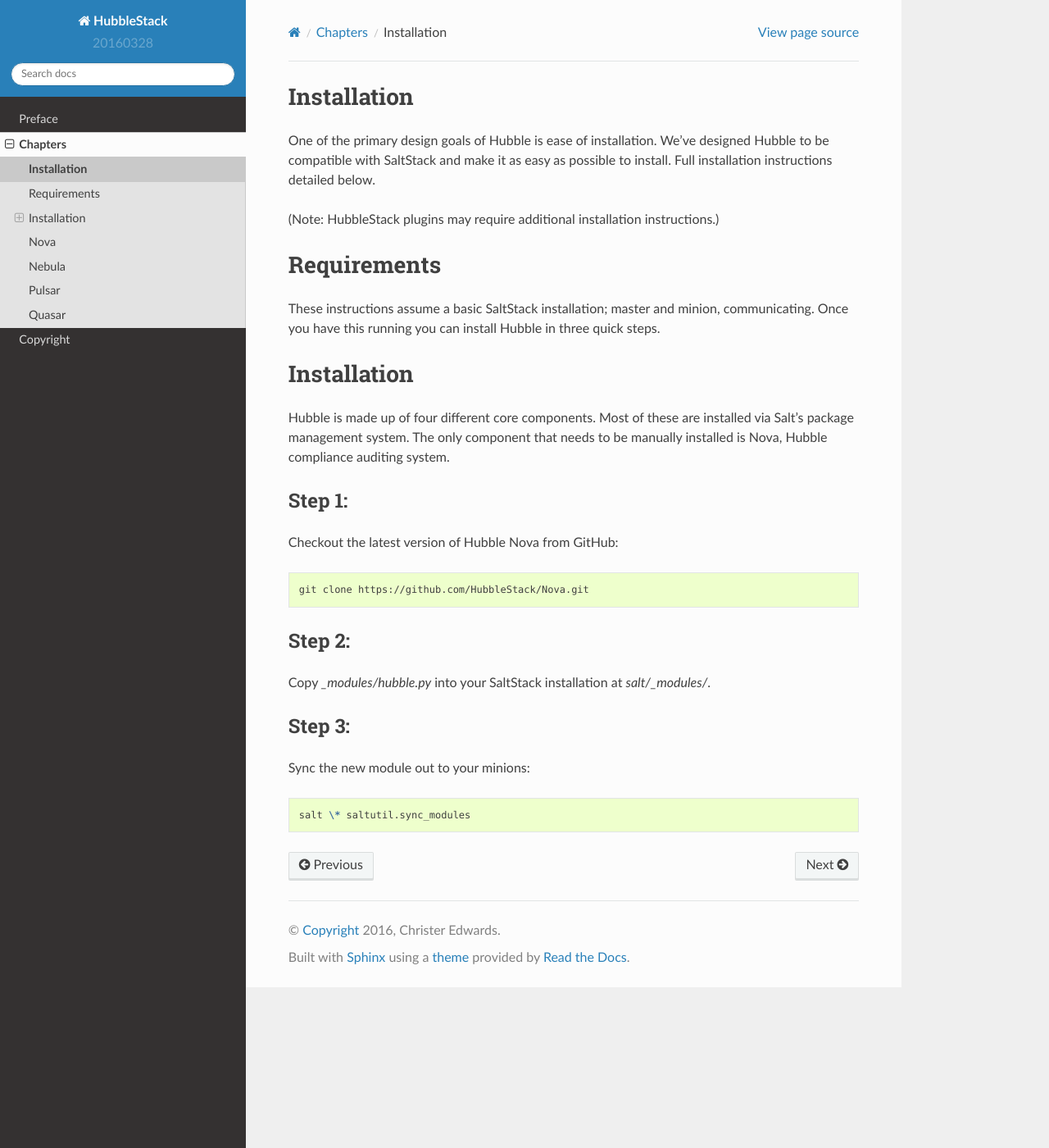
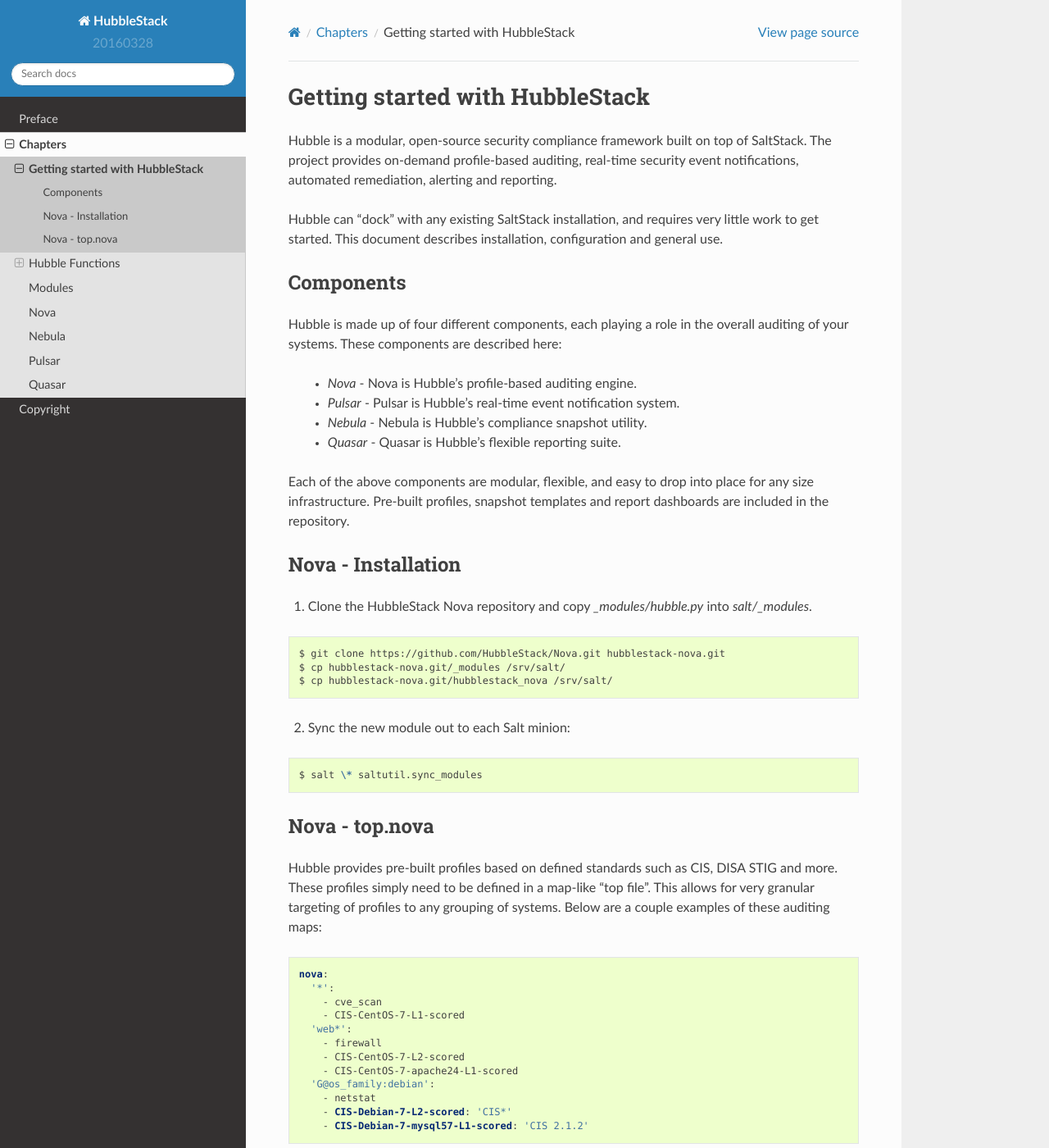
Before and after one commit to hubblestack/hubble-salt, a Sphinx documentation site: the page built from docs/chapters/installation.rst, in a window 1280 px wide and 1400 px high. Shown: the whole window at 82% size. Built offline with Sphinx 7.4.7 and the Read the Docs theme 2.0.0, drawn with Linux system fonts in a browser that asks for light colours; pages that are not in the unit, such as notebooks, are missing from menus; some of the changed text lies outside the part shown.

Commit message:
some documentation restructuring

```diff
--- a/docs/chapters/installation.rst
+++ b/docs/chapters/installation.rst
@@ -1,46 +1,110 @@
-Installation
-============
+Getting started with HubbleStack
+================================
 
-One of the primary design goals of Hubble is ease of installation. We've
-designed Hubble to be compatible with SaltStack and make it as easy as possible
-to install. Full installation instructions detailed below.
+Hubble is a modular, open-source security compliance framework built on top of
+SaltStack. The project provides on-demand profile-based auditing, real-time
+security event notifications, automated remediation, alerting and reporting.
 
-(Note: HubbleStack plugins may require additional installation instructions.)
+Hubble can "dock" with any existing SaltStack installation, and requires very
+little work to get started. This document describes installation, configuration
+and general use.
 
-Requirements
-============
+Components
+----------
 
-These instructions assume a basic SaltStack installation; master and minion,
-communicating. Once you have this running you can install Hubble in three quick
-steps.
+Hubble is made up of four different components, each playing a role in the
+overall auditing of your systems. These components are described here:
 
-Installation
-============
+ * *Nova* - Nova is Hubble's profile-based auditing engine.
+ * *Pulsar* - Pulsar is Hubble's real-time event notification system.
+ * *Nebula* - Nebula is Hubble's compliance snapshot utility.
+ * *Quasar* - Quasar is Hubble's flexible reporting suite.
 
-Hubble is made up of four different core components. Most of these are
-installed via Salt's package management system. The only component that needs
-to be manually installed is Nova, Hubble compliance auditing system.
+Each of the above components are modular, flexible, and easy to drop into
+place for any size infrastructure. Pre-built profiles, snapshot templates and
+report dashboards are included in the repository.
 
-**Step 1:**
------------
+Nova - Installation
+-------------------
 
-Checkout the latest version of Hubble Nova from GitHub:
+1. Clone the HubbleStack Nova repository and copy `_modules/hubble.py` into
+   `salt/_modules`.
 
 .. code-block:: shell
 
-    git clone https://github.com/HubbleStack/Nova.git
-
-**Step 2:**
------------
-
-Copy `_modules/hubble.py` into your SaltStack installation at `salt/_modules/`.
+    $ git clone https://github.com/HubbleStack/Nova.git hubblestack-nova.git
+    $ cp hubblestack-nova.git/_modules /srv/salt/
+    $ cp hubblestack-nova.git/hubblestack_nova /srv/salt/
 
 
-**Step 3:**
------------
-
-Sync the new module out to your minions:
+2. Sync the new module out to each Salt minion:
 
 .. code-block:: shell
 
-    salt \* saltutil.sync_modules
+    $ salt \* saltutil.sync_modules
+
+Nova - top.nova
+---------------
+
+Hubble provides pre-built profiles based on defined standards such as CIS, DISA STIG
+and more. These profiles simply need to be defined in a map-like "top file".
+This allows for very granular targeting of profiles to any grouping of systems.
+Below are a couple examples of these auditing maps:
+
+.. code-block:: yaml
+
+    nova:
+      '*':
+        - cve_scan
+        - CIS-CentOS-7-L1-scored
+      'web*':
+        - firewall
+        - CIS-CentOS-7-L2-scored
+        - CIS-CentOS-7-apache24-L1-scored
+      'G@os_family:debian':
+        - netstat
+        - CIS-Debian-7-L2-scored: 'CIS*'
+        - CIS-Debian-7-mysql57-L1-scored: 'CIS 2.1.2'
+
+
+Hubble Functions
+================
+
+Hubble's core module supports a couple of functions used in distributing,
+loading and running these audits. These three functions are: `sync`, `load`,
+and `audit`. Examples of running each is described below:
+
+hubble.sync
+-----------
+
+This function will ensure that your `hubblestack_nova` directory and contents
+are synced to the targeted minions.
+
+.. code-block:: shell
+
+    $ salt \* hubble.sync
+
+hubble.load
+-----------
+
+This function will load the synced modules distributed using `hubble.sync`.
+This can be used to ensure the expected module is loaded and compatible with
+the platform.
+
+.. code-block:: shell
+
+    $ salt \* hubble.load
+
+hubble.audit
+------------
+
+Finally you can run `hubble.audit` to audit your systems.
+
+.. code-block:: shell
+
+    $ salt \* hubble.audit
+
+.. note::
+
+    By default the hubble.audit function will sync and load the
+    modules automatically.
```
Also changed, not shown: docs/chapters/index.rst (+4 -4 lines), docs/chapters/nova/cve_scan.rst (added, +45 -0 lines), docs/chapters/nova/index.rst (renamed from docs/chapters/nova.rst, +12 -0 lines), docs/chapters/profiles/index.rst (added, +13 -0 lines), docs/chapters/pulsar/installation.rst (added, +19 -0 lines), docs/chapters/nebula/index.rst (renamed from docs/chapters/nebula.rst), docs/chapters/pulsar/index.rst (renamed from docs/chapters/pulsar.rst), docs/chapters/quasar/index.rst (renamed from docs/chapters/quasar.rst).
